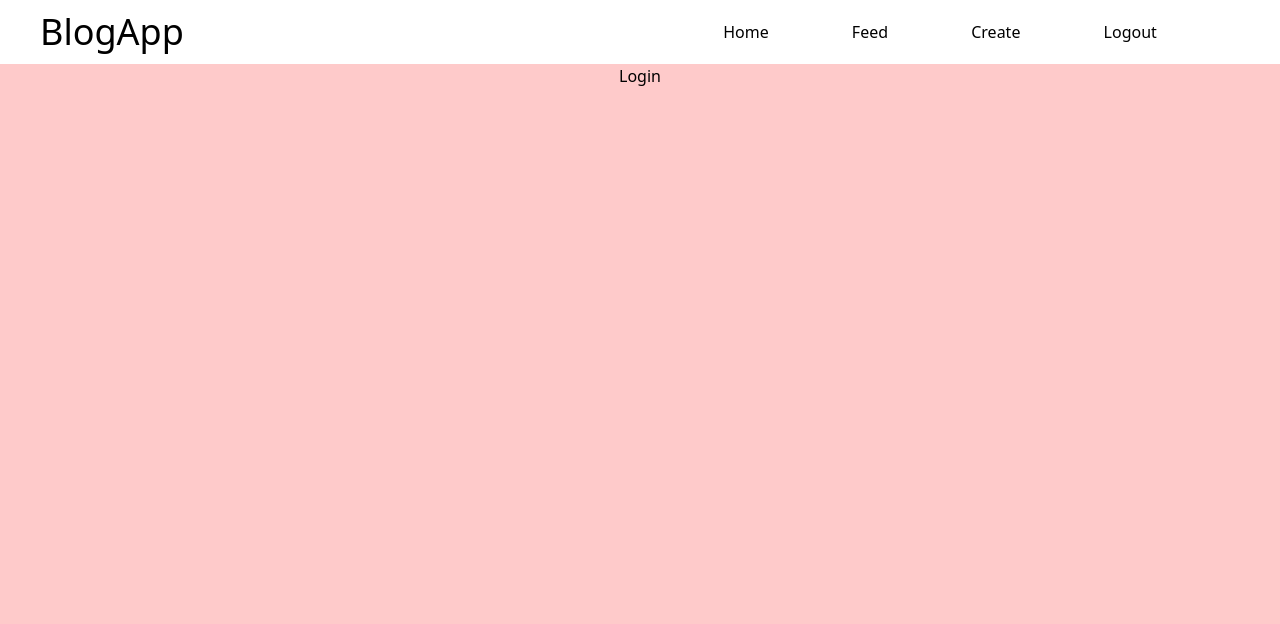
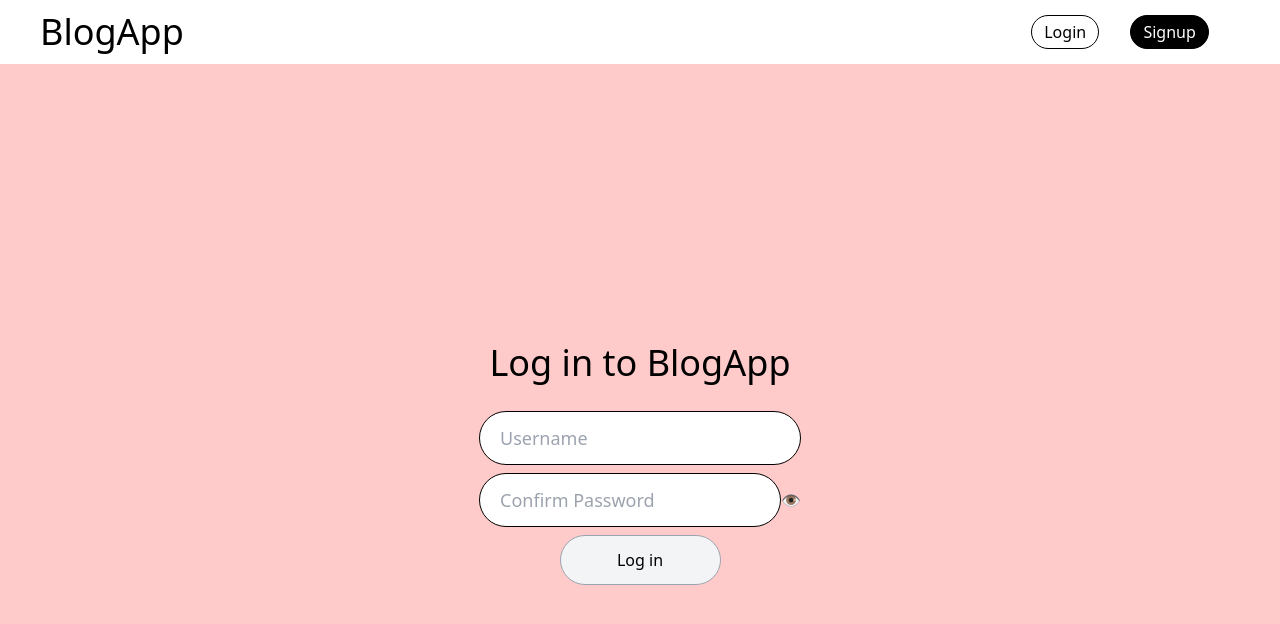
Before and after one commit to rahulpanchal0106/blog-app, a React (Vite) app: page /login in a window 1280 px wide. Shown: the top 624 px of the page. Built offline with nearby package versions, Linux system fonts and the light colour scheme.

Commit message:
Add authentication module

```diff
--- a/src/Components/NavBar/NavBar.jsx
+++ b/src/Components/NavBar/NavBar.jsx
@@ -1,6 +1,10 @@
 import { Link } from "react-router-dom"
+import { useCookies} from "react-cookie"
 
 const NavBar = ()=>{
+    const [cookies, setCookie, removeCookie] = useCookies(['authToken'])
+    const auth = cookies.authToken;
+
     return(
         <div className="z-50 fixed w-screen h-16 flex flex-row items-center justify-between px-10 py-5">
             <div className="text-4xl">
@@ -8,20 +12,38 @@ const NavBar = ()=>{
                     BlogApp
                 </Link>
             </div>
-            <div className="flex flex-row justify-evenly items-center w-1/2">
-                <Link to="/">
+            {
+                !auth?(
+                    <div className="flex flex-row justify-evenly items-center w-60" >
+                        <Link to="/login">
+                            <button className="border border-solid border-black rounded-full px-3 py-1 hover:bg-black hover:text-white">
+                                Login
+                            </button>
+                        </Link>
+                        <Link to="/signup" className="border h-fit border-solid border-black rounded-full px-3 py-1 bg-black text-white hover:bg-white hover:text-black">
+                            <button>
+                                Signup
+                            </button>
+                        </Link>
+                    </div>
+                )
+                :(<div className="flex flex-row justify-evenly items-center w-96">
+                    <Link to="/feed">
+                        <button className="hover:underline">
                             Home
-                </Link>
-                <Link to="/feed">
-                    Feed
+                        </button>
                     </Link>
                     <Link to="/create">
+                        <button className="hover:underline">
                             Create
+                        </button>
                     </Link>
-                <Link to="/">
+                    <button onClick={()=>removeCookie('authToken') } className="hover:underline">
                         Logout
-                </Link>
-            </div>
+                    </button>
+
+                </div>)
+            }
         </div>
     )
 }
--- a/src/Pages/Auth/Login.jsx
+++ b/src/Pages/Auth/Login.jsx
@@ -1,11 +1,76 @@
+import { useState } from "react"
 import NavBar from "../../Components/NavBar/NavBar"
+import axios from "axios";
+import toast, { LoaderIcon } from "react-hot-toast";
+import { useNavigate } from "react-router-dom";
+import { useCookies } from "react-cookie";
 
-const Login =()=>{
+const Login = ()=>{
+    const [username, setUsername] = useState('');
+    const [password, setPassword] = useState('');
+    const [isLoading, setLoading] = useState(false)
+    const [showPass, setShowPass] = useState(false)
+    const navigate = useNavigate();
+    const [cookies, setCookie, removeCookie] = useCookies(['authToken'])
+
+    const handleUsernameChange = (event)=>{
+        setUsername(event.target.value)
+    }
+
+    const handlePasswordChange = (event)=>{
+        setPassword(event.target.value)
+    }
+
+
+    const handleSubmit = async (event) =>{
+        event.preventDefault()
+        const payload = {
+            username: username,
+            password: password
+        }
+        setLoading(true)
+        try{
+            const resp = await axios.post('/login',payload)
+            toast.success('You are Logged in!')
+            setCookie('authToken',resp.data.token)
+            setTimeout(()=>navigate('/'),1000)
+
+        }catch(e){
+            console.error("Error signing up: ",e.message)
+            toast.error(e.response.data.message || "Failed to signup")
+        }finally{
+            setLoading(false)
+        }
+
+    }
+    const handleShowPassword = (event)=>{
+        event.preventDefault();
+        setShowPass(!showPass)
+    }
+
     return (
         <>
             <NavBar/>
             <div className="w-screen h-full bg-red-200 fixed top-16 flex flex-col items-center justify-start px-5">
-                Login
+                <form action="" onSubmit={handleSubmit} className="px-5 py-10 h-full flex flex-col justify-center items-center ">
+                    <p className="text-4xl mb-7">
+                        Log in to BlogApp
+                    </p>
+                    <input type="text" required onChange={handleUsernameChange} className="w-full px-5 py-3 mb-2 text-lg rounded-full border border-solid border-black" placeholder="Username" />
+                    <div className="flex w-full flex-row items-center justify-center mb-2">
+                        <input required type={showPass?"text":"password"} onChange={handlePasswordChange} className="w-full px-5 py-3 text-lg rounded-full border border-solid border-black" placeholder="Confirm Password" />
+                        <button onClick={handleShowPassword} >
+                            {
+                                !showPass?
+                                "👁️":"✖️"
+                            }
+                        </button>
+                    </div>
+
+                    <button type="submit" className="w-1/2 flex flex-row items-center justify-evenly rounded-full border border-solid border-gray-400 px-5 py-3 hover:border-black bg-gray-100 hover:bg-black hover:text-white text-black" >
+                        {isLoading?<LoaderIcon/>:''}Log in
+                    </button>
+                </form>
             </div>
         </>
     )
--- a/src/Pages/Auth/Signup.jsx
+++ b/src/Pages/Auth/Signup.jsx
@@ -1,11 +1,92 @@
+import { useState } from "react"
 import NavBar from "../../Components/NavBar/NavBar"
+import axios from "axios";
+import toast, { LoaderIcon } from "react-hot-toast";
+import { useNavigate } from "react-router-dom";
 
 const Signup = ()=>{
+    const [username, setUsername] = useState('');
+    const [name, setName] = useState('');
+    const [password, setPassword] = useState('');
+    const [confirmPass, setConfirmPass] = useState('');
+    const [isLoading, setLoading] = useState(false)
+    const [showPass, setShowPass] = useState(false)
+    const [responseData, setResponseData] = useState({})
+    const navigate = useNavigate();
+
+    const handleUsernameChange = (event)=>{
+        setUsername(event.target.value)
+    }
+    const handleNameChange = (event)=>{
+        setName(event.target.value)
+    }
+    const handlePasswordChange = (event)=>{
+        setPassword(event.target.value)
+    }
+    const handleConfirmPassChange = (event)=>{
+        setConfirmPass(event.target.value)
+    }
+
+    const handleSubmit = async (event) =>{
+        event.preventDefault()
+        if(confirmPass!==password){
+            toast.error("Passwords didn't match")
+            return;
+        }
+        const payload = {
+            username: username,
+            name:name,
+            password: password
+        }
+        setLoading(true)
+        try{
+            const resp = await axios.post('/signup',payload)
+            setResponseData(resp.data);
+            toast.success('You are signed up!')
+            setTimeout(()=>navigate('/login'),1000)
+
+        }catch(e){
+            console.error("Error signing up: ",e.message)
+            setResponseData(e.response?e.response.data:{message:'failed to sign up'})
+            toast.error(e.response.data.message || "Failed to signup")
+        }finally{
+            setLoading(false)
+        }
+
+    }
+    const handleShowPassword = (event)=>{
+        event.preventDefault();
+        setShowPass(!showPass)
+    }
+
     return (
         <>
             <NavBar/>
             <div className="w-screen h-full bg-red-200 fixed top-16 flex flex-col items-center justify-start px-5">
-                Sign up
+                <form action="" onSubmit={handleSubmit} className="px-5 py-10 h-full flex flex-col justify-center items-center ">
+                    <p className="text-4xl mb-7">
+                        Sign Up to BlogApp
+                    </p>
+                    <input type="text" required onChange={handleNameChange} className="w-full px-5 py-3 mb-2 text-lg rounded-full border border-solid border-black" placeholder="Name" />
+                    <input type="text" required onChange={handleUsernameChange} className="w-full px-5 py-3 mb-2 text-lg rounded-full border border-solid border-black" placeholder="Username" />
+                    <div className="flex w-full flex-row items-center justify-center">
+                        <input required type={showPass?"text":"password"} onChange={handlePasswordChange} className="w-full px-5 py-3 mb-2 text-lg rounded-full border border-solid border-black" placeholder="Password" />
+
+                    </div>
+                    <div className="flex w-full flex-row items-center justify-center mb-2 ">
+                        <input required type={showPass?"text":"password"} onChange={handleConfirmPassChange} className="w-full px-5 py-3 text-lg rounded-full border border-solid border-black" placeholder="Confirm Password" />
+                        <button onClick={handleShowPassword} >
+                            {
+                                !showPass?
+                                "👁️":"✖️"
+                            }
+                        </button>
+                    </div>
+
+                    <button type="submit" className="w-1/2 flex flex-row items-center justify-evenly rounded-full border border-solid border-gray-400 px-5 py-3 hover:border-black bg-gray-100 hover:bg-black hover:text-white text-black" >
+                        {isLoading?<LoaderIcon/>:''}Sign Up
+                    </button>
+                </form>
             </div>
         </>
     )
```
Lines whose indentation alone changed are shown as unchanged.
